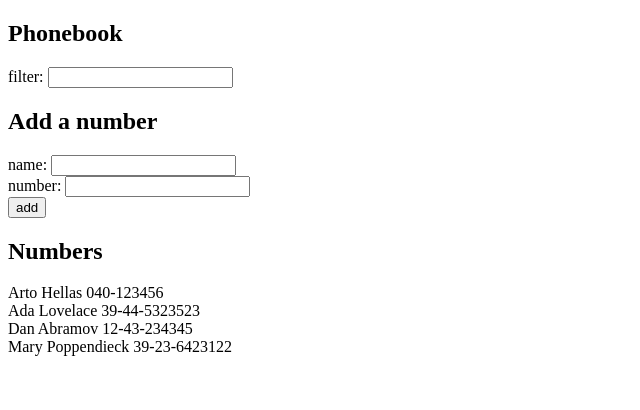
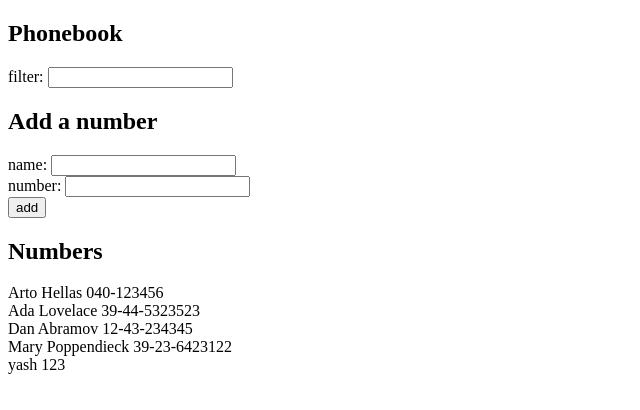
Before and after one commit to yash756/fullstackopen-phonebook, a React (Create React App) app: page / in a window 1280 px wide. Shown: the top 410 px of the page, without its empty margins (0-640 px from the left). Built offline with nearby package versions, Linux system fonts and the light colour scheme; data requests are answered from the project's data file.

Commit message:
step 7 done : added axios post

```diff
--- a/db.json
+++ b/db.json
@@ -19,6 +19,11 @@
       "name": "Mary Poppendieck",
       "number": "39-23-6423122",
       "id": 4
+    },
+    {
+      "name": "yash",
+      "number": "123",
+      "id": 5
     }
   ]
 }
--- a/package.json
+++ b/package.json
@@ -12,7 +12,8 @@
 		"start": "react-scripts start ",
 		"build": "react-scripts build",
 		"test": "react-scripts test --env=jsdom",
-        "eject": "react-scripts eject"
+		"eject": "react-scripts eject",
+		"server": "json-server -p3001 --watch db.json"
 	},
 	"devDependencies": {
 		"json-server": "^0.17.3"
--- a/src/App.js
+++ b/src/App.js
@@ -4,13 +4,6 @@ import axios from 'axios';
 
 const App = () => {
 	const [persons, setPersons] = useState([]);
-    // { name: 'Arto Hellas', number: '040-123456', id: 1 },
-    // { name: 'Ada Lovelace', number: '39-44-5323523', id: 2 },
-    // { name: 'Dan Abramov', number: '12-43-234345', id: 3 },
-    // { name: 'Mary Poppendieck', number: '39-23-6423122', id: 4 },
-
-    //let currentId = persons[persons.length - 1].id;
-
 	const [newName, setNewName] = useState('');
 	const [newNumber, setNewNumber] = useState('');
 	const [filter, setFilter] = useState('');
@@ -25,7 +18,6 @@ const App = () => {
 
 	const addPerson = (event) => {
 		event.preventDefault();
-        //console.log('button clicked', event.target);
 
 		const personObject = {
 			name: newName,
@@ -35,8 +27,12 @@ const App = () => {
 
 		let exists = false;
 		persons.forEach((person) => {
-            if (JSON.stringify(person) === JSON.stringify(personObject)) {
+			if (
+				person.name === personObject.name &&
+				person.number === personObject.number
+			) {
 				exists = true;
+				console.log(exists);
 				return alert(
 					`${personObject.name} is already added to the phonebook`
 				);
@@ -44,9 +40,14 @@ const App = () => {
 		});
 
 		if (!exists) {
+			axios
+				.post('http://localhost:3001/persons', personObject)
+				.then((response) => {
+					console.log(response);
 					setPersons(persons.concat(personObject));
 					setNewName('');
 					setNewNumber('');
+				});
 		}
 	};
 
```
Lines whose indentation alone changed are shown as unchanged.
